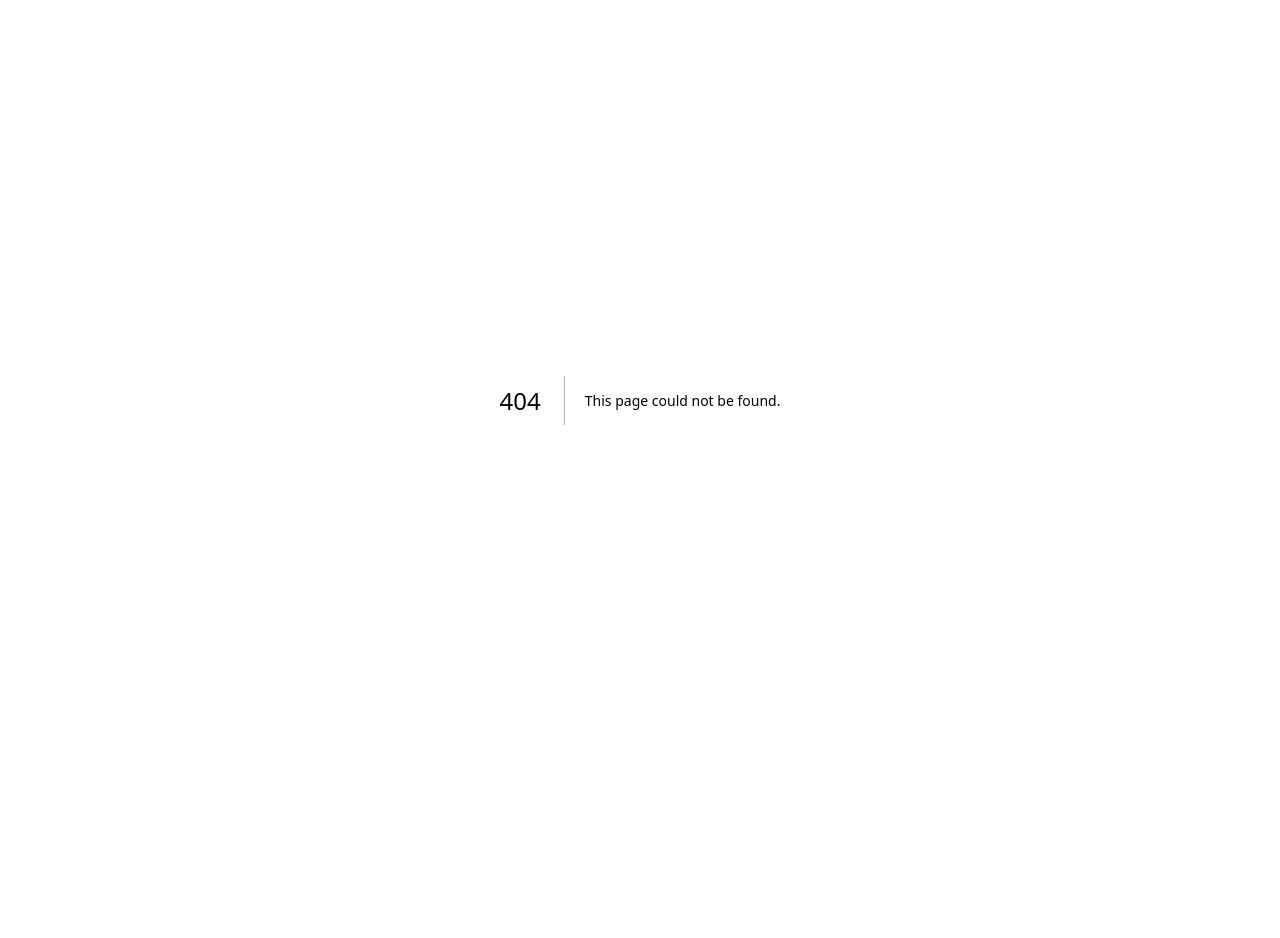
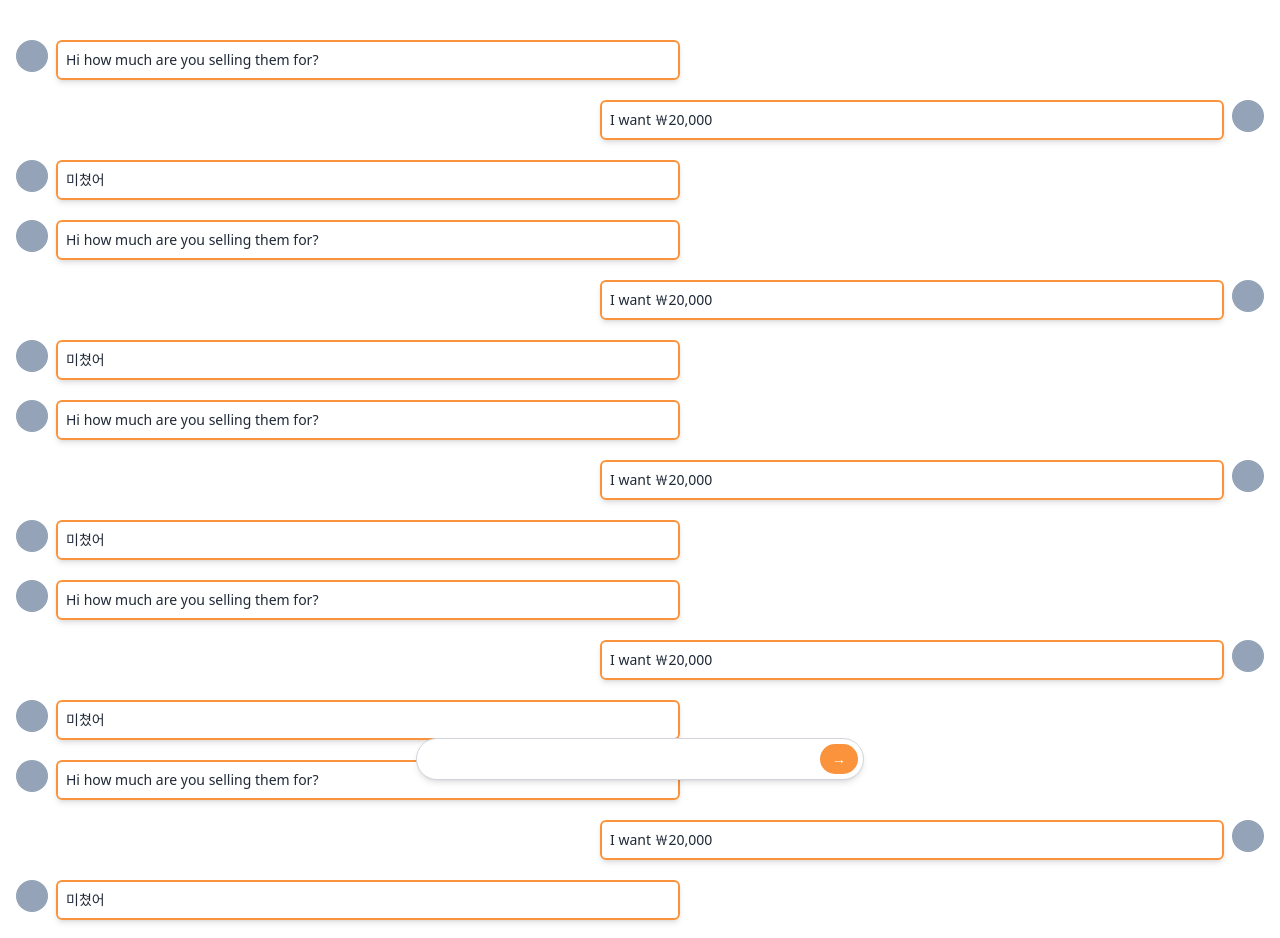
Before and after one commit to qusalsdn/transaction-market, a Next.js app: page /chats/1 in a window 1280 px wide. Before the commit this address had no page. Shown: the top 938 px of the page. Before the commit the page ends 800 px from the top, so only its background shows below. Built offline with nearby package versions, Linux system fonts and the light colour scheme.

Commit message:
Tailwind Practice
Chat Detail

```diff
--- /dev/null
+++ b/pages/chats/[id].tsx
@@ -0,0 +1,215 @@
+import type { NextPage } from "next";
+
+const ChatDetail: NextPage = () => {
+  return (
+    <div className="space-y-5 py-10 px-4">
+      <div className="flex items-start space-x-2">
+        <div className="h-8 w-8 rounded-full bg-slate-400" />
+        {/* w-1/2는 width:50%이다. */}
+        <div
+          className="w-1/2 rounded-md border-2 border-orange-400 p-2 text-sm text-gray-800
+         shadow-md"
+        >
+          <p>Hi how much are you selling them for?</p>
+        </div>
+      </div>
+
+      <div className="flex flex-row-reverse items-start space-x-2 space-x-reverse">
+        <div className="h-8 w-8 rounded-full bg-slate-400" />
+        <div
+          className="w-1/2 rounded-md border-2 border-orange-400 p-2 text-sm text-gray-800
+         shadow-md"
+        >
+          <p>I want ￦20,000</p>
+        </div>
+      </div>
+
+      <div className="flex items-start space-x-2">
+        <div className="h-8 w-8 rounded-full bg-slate-400" />
+        <div
+          className="w-1/2 rounded-md border-2 border-orange-400 p-2 text-sm text-gray-800
+         shadow-md"
+        >
+          <p>미쳤어</p>
+        </div>
+      </div>
+
+      <div className="flex items-start space-x-2">
+        <div className="h-8 w-8 rounded-full bg-slate-400" />
+        {/* w-1/2는 width:50%이다. */}
+        <div
+          className="w-1/2 rounded-md border-2 border-orange-400 p-2 text-sm text-gray-800
+         shadow-md"
+        >
+          <p>Hi how much are you selling them for?</p>
+        </div>
+      </div>
+
+      <div className="flex flex-row-reverse items-start space-x-2 space-x-reverse">
+        <div className="h-8 w-8 rounded-full bg-slate-400" />
+        <div
+          className="w-1/2 rounded-md border-2 border-orange-400 p-2 text-sm text-gray-800
+         shadow-md"
+        >
+          <p>I want ￦20,000</p>
+        </div>
+      </div>
+
+      <div className="flex items-start space-x-2">
+        <div className="h-8 w-8 rounded-full bg-slate-400" />
+        <div
+          className="w-1/2 rounded-md border-2 border-orange-400 p-2 text-sm text-gray-800
+         shadow-md"
+        >
+          <p>미쳤어</p>
+        </div>
+      </div>
+
+      <div className="flex items-start space-x-2">
+        <div className="h-8 w-8 rounded-full bg-slate-400" />
+        {/* w-1/2는 width:50%이다. */}
+        <div
+          className="w-1/2 rounded-md border-2 border-orange-400 p-2 text-sm text-gray-800
+         shadow-md"
+        >
+          <p>Hi how much are you selling them for?</p>
+        </div>
+      </div>
+
+      <div className="flex flex-row-reverse items-start space-x-2 space-x-reverse">
+        <div className="h-8 w-8 rounded-full bg-slate-400" />
+        <div
+          className="w-1/2 rounded-md border-2 border-orange-400 p-2 text-sm text-gray-800
+         shadow-md"
+        >
+          <p>I want ￦20,000</p>
+        </div>
+      </div>
+
+      <div className="flex items-start space-x-2">
+        <div className="h-8 w-8 rounded-full bg-slate-400" />
+        <div
+          className="w-1/2 rounded-md border-2 border-orange-400 p-2 text-sm text-gray-800
+         shadow-md"
+        >
+          <p>미쳤어</p>
+        </div>
+      </div>
+
+      <div className="flex items-start space-x-2">
+        <div className="h-8 w-8 rounded-full bg-slate-400" />
+        {/* w-1/2는 width:50%이다. */}
+        <div
+          className="w-1/2 rounded-md border-2 border-orange-400 p-2 text-sm text-gray-800
+         shadow-md"
+        >
+          <p>Hi how much are you selling them for?</p>
+        </div>
+      </div>
+
+      <div className="flex flex-row-reverse items-start space-x-2 space-x-reverse">
+        <div className="h-8 w-8 rounded-full bg-slate-400" />
+        <div
+          className="w-1/2 rounded-md border-2 border-orange-400 p-2 text-sm text-gray-800
+         shadow-md"
+        >
+          <p>I want ￦20,000</p>
+        </div>
+      </div>
+
+      <div className="flex items-start space-x-2">
+        <div className="h-8 w-8 rounded-full bg-slate-400" />
+        <div
+          className="w-1/2 rounded-md border-2 border-orange-400 p-2 text-sm text-gray-800
+         shadow-md"
+        >
+          <p>미쳤어</p>
+        </div>
+      </div>
+
+      <div className="flex items-start space-x-2">
+        <div className="h-8 w-8 rounded-full bg-slate-400" />
+        {/* w-1/2는 width:50%이다. */}
+        <div
+          className="w-1/2 rounded-md border-2 border-orange-400 p-2 text-sm text-gray-800
+         shadow-md"
+        >
+          <p>Hi how much are you selling them for?</p>
+        </div>
+      </div>
+
+      <div className="flex flex-row-reverse items-start space-x-2 space-x-reverse">
+        <div className="h-8 w-8 rounded-full bg-slate-400" />
+        <div
+          className="w-1/2 rounded-md border-2 border-orange-400 p-2 text-sm text-gray-800
+         shadow-md"
+        >
+          <p>I want ￦20,000</p>
+        </div>
+      </div>
+
+      <div className="flex items-start space-x-2">
+        <div className="h-8 w-8 rounded-full bg-slate-400" />
+        <div
+          className="w-1/2 rounded-md border-2 border-orange-400 p-2 text-sm text-gray-800
+         shadow-md"
+        >
+          <p>미쳤어</p>
+        </div>
+      </div>
+
+      <div className="flex items-start space-x-2">
+        <div className="h-8 w-8 rounded-full bg-slate-400" />
+        {/* w-1/2는 width:50%이다. */}
+        <div
+          className="w-1/2 rounded-md border-2 border-orange-400 p-2 text-sm text-gray-800
+         shadow-md"
+        >
+          <p>Hi how much are you selling them for?</p>
+        </div>
+      </div>
+
+      <div className="flex flex-row-reverse items-start space-x-2 space-x-reverse">
+        <div className="h-8 w-8 rounded-full bg-slate-400" />
+        <div
+          className="w-1/2 rounded-md border-2 border-orange-400 p-2 text-sm text-gray-800
+         shadow-md"
+        >
+          <p>I want ￦20,000</p>
+        </div>
+      </div>
+
+      <div className="flex items-start space-x-2">
+        <div className="h-8 w-8 rounded-full bg-slate-400" />
+        <div
+          className="w-1/2 rounded-md border-2 border-orange-400 p-2 text-sm text-gray-800
+         shadow-md"
+        >
+          <p>미쳤어</p>
+        </div>
+      </div>
+
+      {/* inset은 top right bottom left를 0으로 초기화 시켜준다. */}
+      <div className="fixed inset-x-0 bottom-5 mx-auto w-full max-w-md">
+        <div className="relative flex items-center">
+          <input
+            type="text"
+            className="w-full rounded-full border-gray-300 pr-12 shadow-md
+             transition-colors focus:border-orange-400 focus:outline-none focus:ring-orange-400"
+          />
+          <div className="absolute inset-y-0 right-0 flex py-1.5 pr-1.5">
+            <button
+              className="flex items-center rounded-full bg-orange-400 px-3 text-sm
+             text-white transition-colors hover:bg-orange-500 focus:ring-2 focus:ring-orange-500
+              focus:ring-offset-2"
+            >
+              &rarr;
+            </button>
+          </div>
+        </div>
+      </div>
+    </div>
+  );
+};
+
+export default ChatDetail;
```
Also changed, not shown: pages/chats/index.tsx (renamed from pages/chats.tsx).
